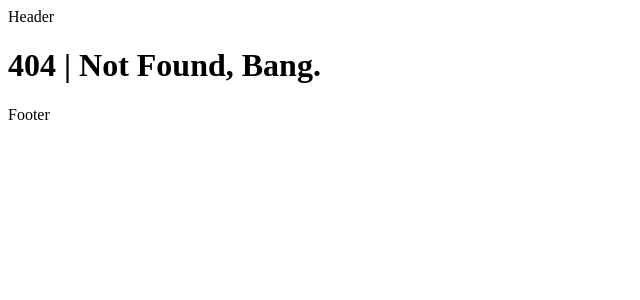
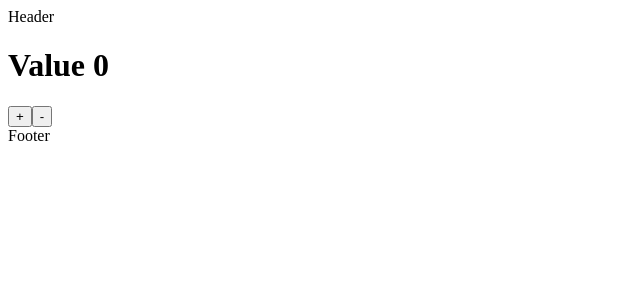
Before and after one commit to zumaku/learn_nextjs, a Next.js app: page /counter in a window 1280 px wide. Before the commit this address had no page. Shown: the top 300 px of the page, without its empty margins (0-640 px from the left). Built offline with nearby package versions, Linux system fonts and the light colour scheme.

Commit message:
Metadata in CSR - Wrong Way

```diff
--- /dev/null
+++ b/src/app/counter/page.tsx
@@ -0,0 +1,17 @@
+"use client"
+
+import { useState } from "react";
+
+export const metadata = {
+    title: "This is Metadata in Client Component",
+    description: "Metadata in client component should be static metadata. We can't use dynamic metadata in Client Side Rendering(CSR), only in Server Side Rendering (SSR)."
+}
+
+export default function CounterPage() {
+    const [val, setVal] = useState(0)
+    return(<>
+        <h1>Value {val}</h1>
+        <button onClick={() => setVal(val+1)}>+</button>
+        <button onClick={() => setVal(val-1)}>-</button>
+    </>)
+};
```
